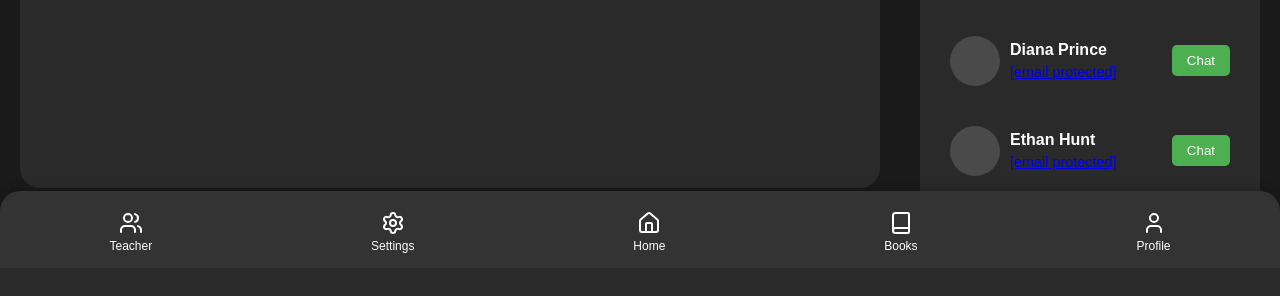
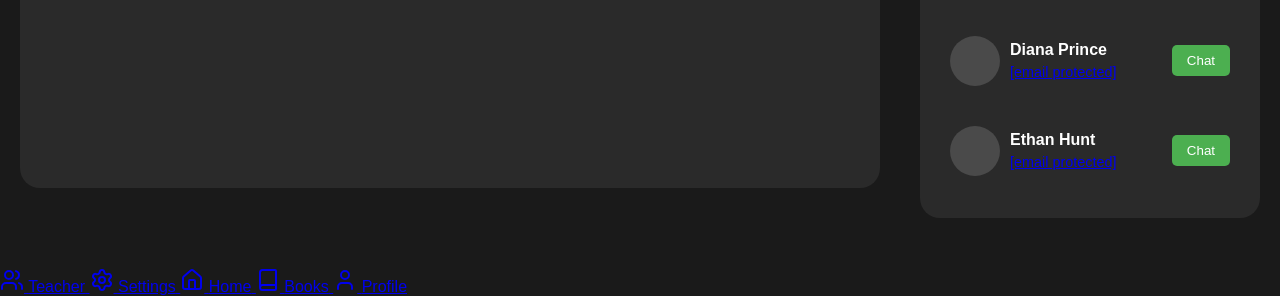
Before and after one commit to Shishir-Kc/Shree-Rastriya-Secondary-School, a Django app: template Shree_Rastriya_Secondary_School/home/templates/home/dashboard_std.html in a window 1280 px wide. Shown: the part 532-828 px from the top of the page. Before the commit the page ends 785 px from the top, so only its background shows below. Run offline with Django 5.2, Linux system fonts and the light colour scheme; the template is opened without the code that fills it, so the values that code supplies are empty.

Commit message:
made seperate file for dashboard!

```diff
--- a/Shree_Rastriya_Secondary_School/home/static/home/css/dashboard.css
+++ b/Shree_Rastriya_Secondary_School/home/static/home/css/dashboard.css
@@ -109,52 +110,7 @@ body {
     transform: translateY(-2px);
   }
 
-  .navbar {
-    position: fixed;
-    bottom: 0;
-    left: 0;
-    right: 0;
-    background-color: #333333;
-    display: flex;
-    justify-content: space-around;
-    padding: 12px 0;
-    z-index: 1000;
-    box-shadow: 0 -2px 10px rgba(0, 0, 0, 0.2);
-    border-radius: 20px 20px 0 0;
-    transform: translateY(5px);
-  }
 
-  .nav-item {
-    color: #ffffff;
-    text-decoration: none;
-    display: flex;
-    flex-direction: column;
-    align-items: center;
-    padding: 8px 16px;
-    border-radius: 12px;
-    transition: all 0.3s ease;
-  }
-
-  .nav-item:hover {
-    background-color: #444444;
-    transform: translateY(-3px);
-  }
-
-  .nav-item svg {
-    width: 24px;
-    height: 24px;
-    margin-bottom: 4px;
-    transition: all 0.3s ease;
-  }
-
-  .nav-item:hover svg {
-    transform: scale(1.1);
-  }
-
-  .nav-item span {
-    font-size: 12px;
-    transition: all 0.3s ease;
-  }
 
   .notes-container {
     width: 100%;
```
Also changed, not shown: other parts of Shree_Rastriya_Secondary_School/home/static/home/css/dashboard.css (+1 -32 lines).
